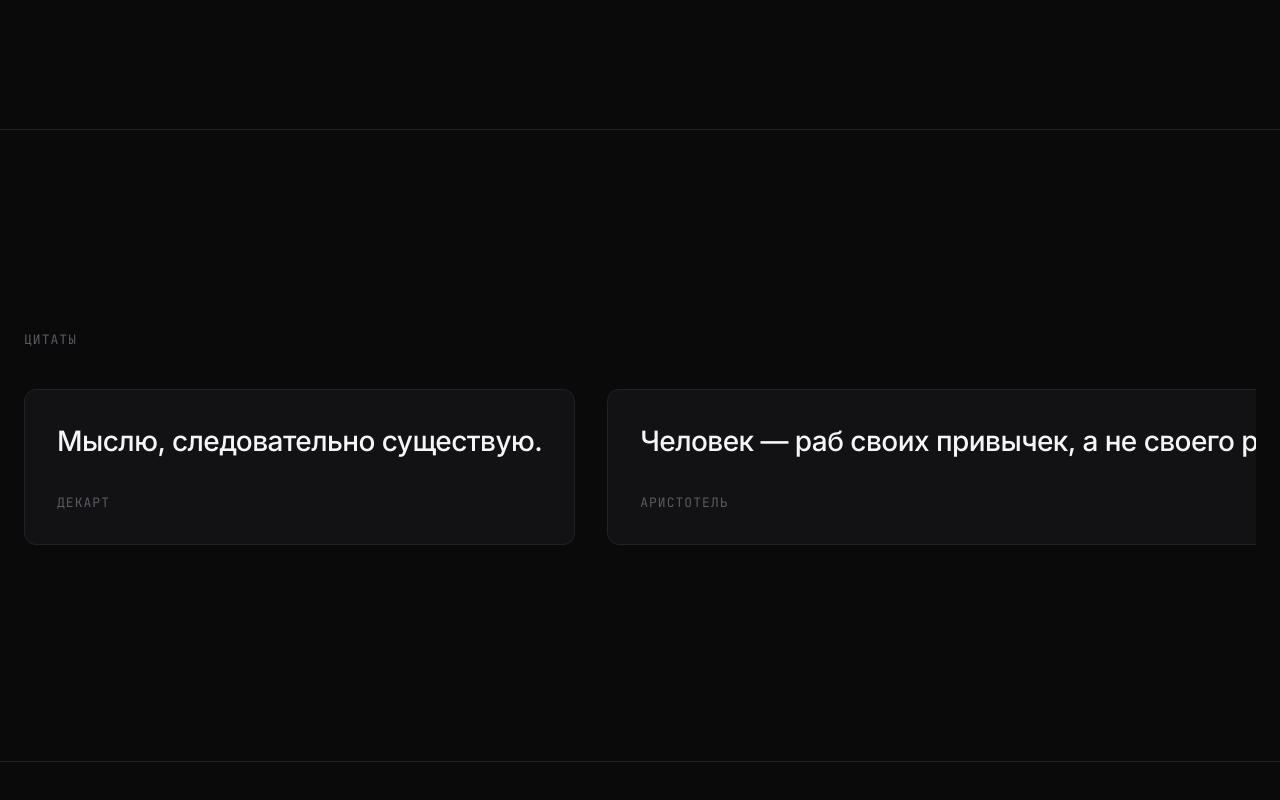
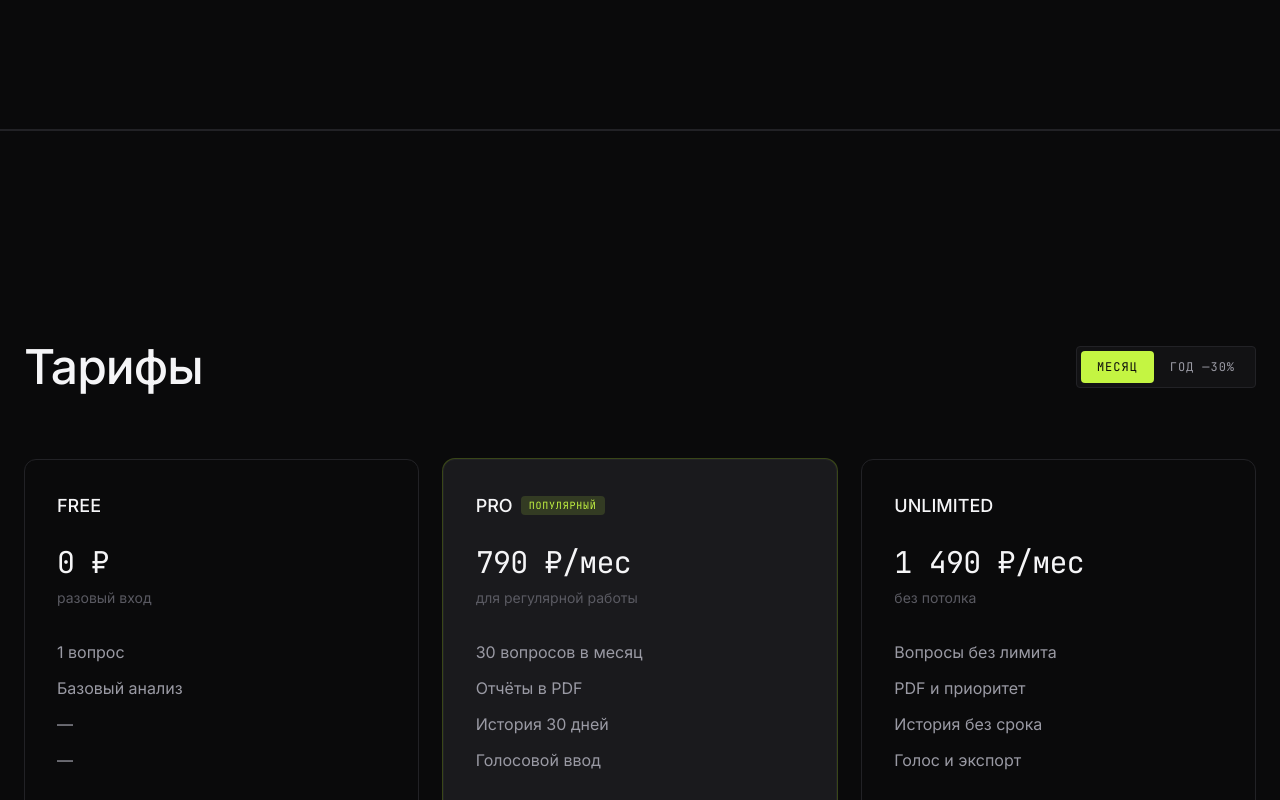
Before and after one commit to Nikitamaximenko/-mtproxy-bot-suite, a React (Vite) app in the folder logika/: page / in a window 1280 px wide. Shown: the part 4540-5340 px from the top of the page. Built offline with nearby package versions, Linux system fonts and the light colour scheme.

Commit message:
fix(logika): убрать блок «Цитаты» с лендинга
Made-with: Cursor

```diff
--- a/logika/src/components/landing/sections.tsx
+++ b/logika/src/components/landing/sections.tsx
@@ -178,50 +178,6 @@ export function HowItWorksSection() {
             <span className="text-foreground font-medium">Шаг 04.</span> Ты получаешь отчёт. В цифрах.
           </li>
         </ol>
-      </div>
-    </section>
-  )
-}
-
-const quotes = [
-  { t: 'Мыслю, следовательно существую.', a: 'Декарт' },
-  { t: 'Человек — раб своих привычек, а не своего разума.', a: 'Аристотель' },
-  {
-    t: 'Нет ничего труднее, как отличить действительную ошибку от того, что таковою кажется.',
-    a: 'Декарт',
-  },
-  {
-    t: 'То, что мы называем интуицией, часто оказывается ленью ума.',
-    a: 'Современный парафраз',
-  },
-  {
-    t: 'Между стимулом и реакцией есть пространство. В этом пространстве — наша свобода.',
-    a: 'Виктор Франкл',
-  },
-  { t: 'Когда факты меняются, я меняю мнение. А вы?', a: 'Кейнс' },
-  { t: 'Истина — это то, что выдерживает проверку аргумента.', a: 'Парафраз' },
-]
-
-export function QuotesSection() {
-  return (
-    <section className="py-[120px] md:py-[200px]">
-      <div className="mx-auto max-w-[1280px] px-4 md:px-6">
-        <h2 className="text-dim font-mono text-[13px] uppercase tracking-[0.08em]">Цитаты</h2>
-        <div className="mt-10 flex gap-6 overflow-x-auto pb-4 md:gap-8">
-          {quotes.map((q) => (
-            <figure
-              key={q.t}
-              className="border-border bg-card min-w-[min(100%,380px)] flex-shrink-0 rounded-[12px] border p-8 md:min-w-[420px]"
-            >
-              <blockquote className="text-2xl font-medium leading-snug tracking-[-0.02em] md:text-[28px]">
-                {q.t}
-              </blockquote>
-              <figcaption className="text-dim mt-8 font-mono text-[13px] uppercase tracking-[0.08em]">
-                {q.a}
-              </figcaption>
-            </figure>
-          ))}
-        </div>
       </div>
     </section>
   )
--- a/logika/src/pages/LandingRest.tsx
+++ b/logika/src/pages/LandingRest.tsx
@@ -4,7 +4,6 @@ import {
   FaqSection,
   HowItWorksSection,
   LawsSection,
-  QuotesSection,
   ReviewsSection,
   StatsSection,
   TariffsSection,
@@ -27,8 +26,6 @@ export default function LandingRest() {
       <LawsSection />
 
       <HowItWorksSection />
-
-      <QuotesSection />
 
       <section id="tariffs">
         <TariffsSection />
```
